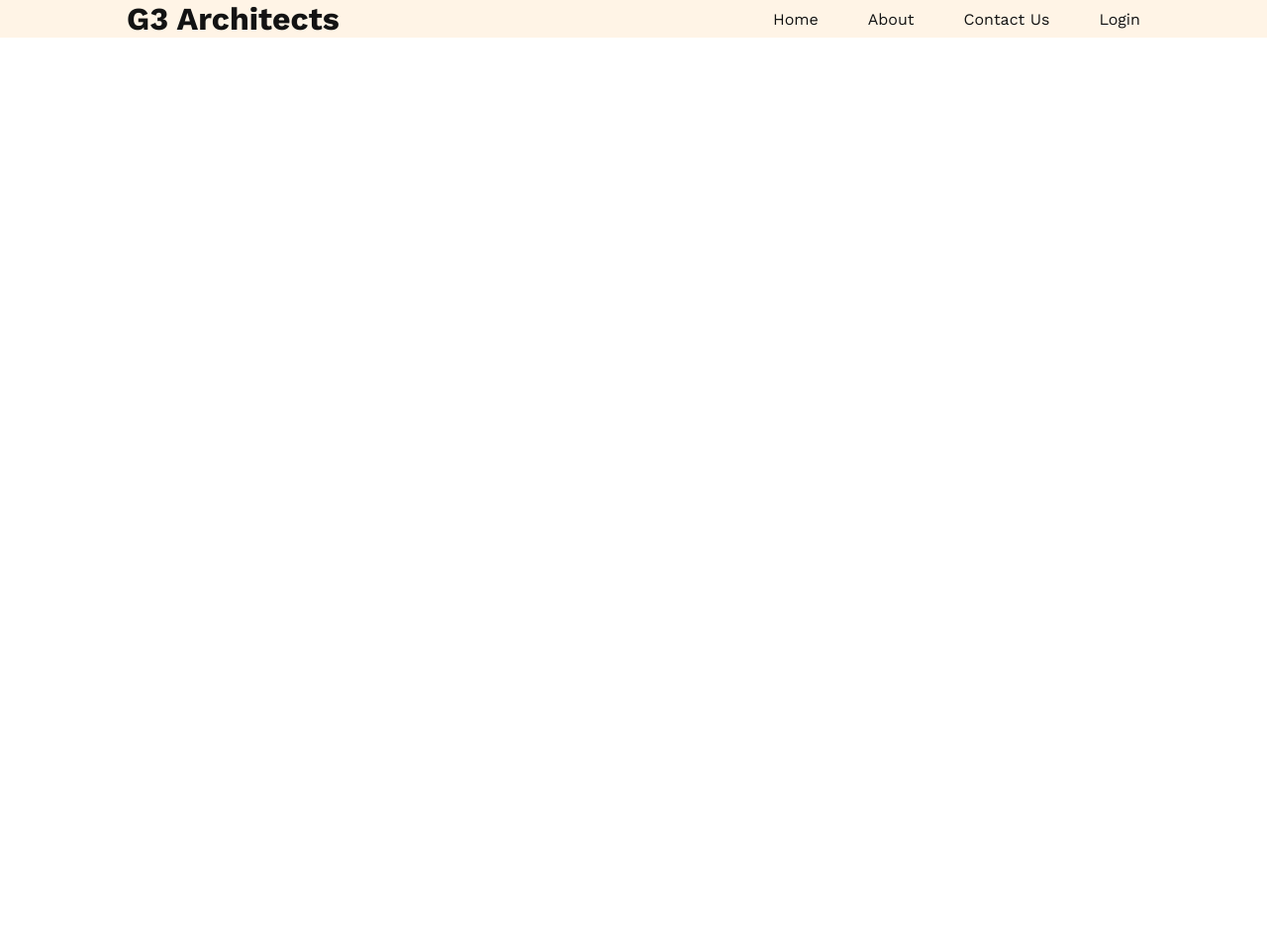
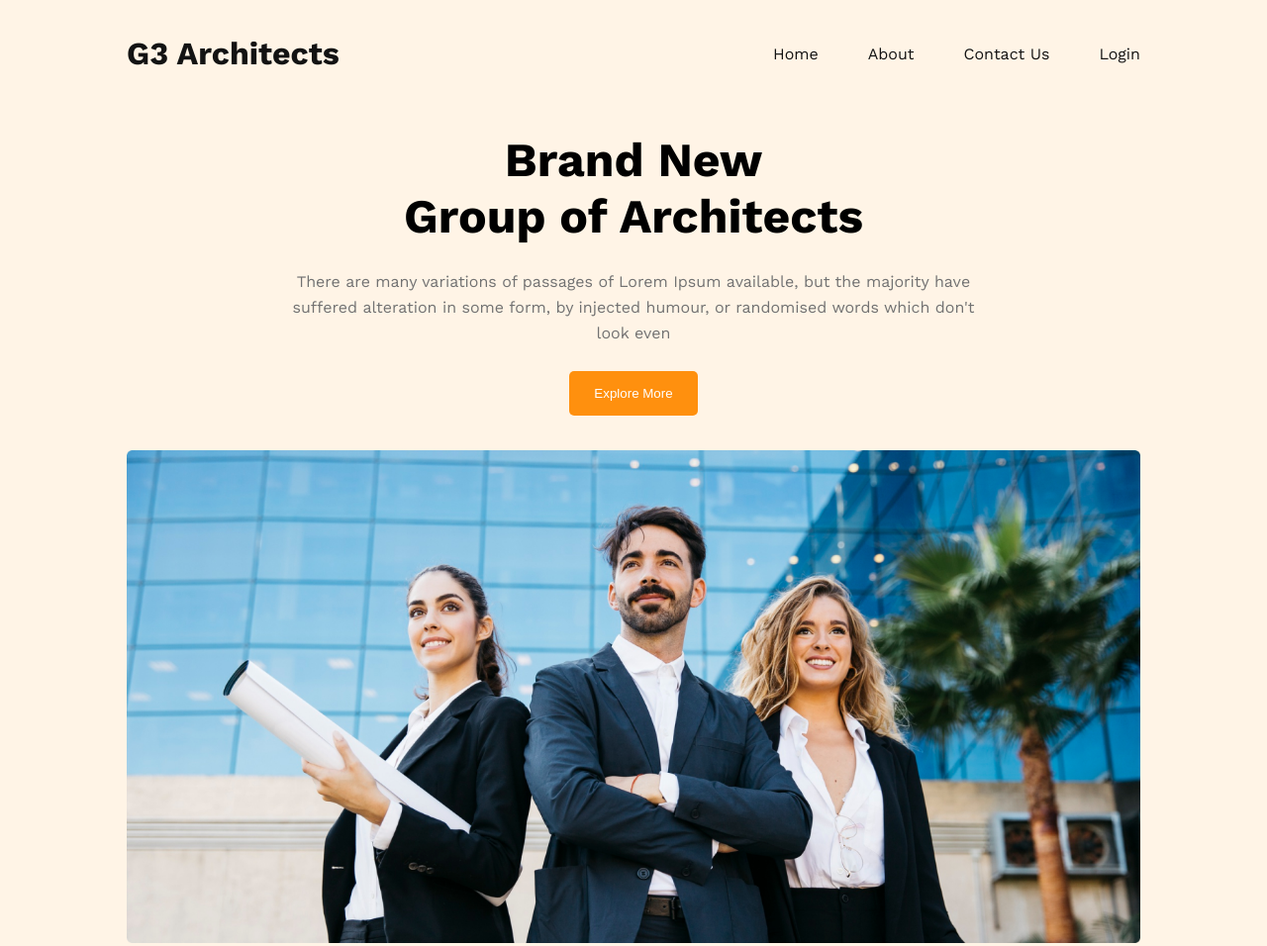
Before and after one commit to Saifur717867/g3-architect-project, a plain HTML site: page index.html in a window 1280 px wide. Shown: the whole page at 99% size. Before the commit the page ends 800 px from the top, so only its background shows below. Drawn offline with nearby package versions, Linux system fonts and the light colour scheme.

Commit message:
header section completed

```diff
--- a/index.html
+++ b/index.html
@@ -23,6 +23,12 @@
                     <li><a href="">Login</a></li>
                 </ul>
             </nav>
+            <div class="banner-content">
+                <h1 class="banner-title">Brand New <br> Group of Architects</h1>
+                <p class="content-para">There are many variations of passages of Lorem Ipsum available, but the majority have suffered alteration in some form, by injected humour, or randomised words which don't look even</p>
+                <button class="btn-primary">Explore More</button>
+            </div>
+            <img class="img-width" src="./images/banner.png" alt="">
         </div>
 
     </header>
--- a/style.css
+++ b/style.css
@@ -15,7 +15,26 @@ body{
     font-weight: 700;
     font-size: 2rem;
 }
+.content-para{
+    font-size: 1rem;
+    color: #727272;
+    font-weight: 400;
+    line-height: 26px;
+    padding: 25px 0;
+}
+.img-width{
+    width: 100%;
+}
+.btn-primary{
+    color: white;
+    background-color: #FF900E;
+    padding: 15px 25px;
+    border: none;
+    border-radius: 5px;
+}
+/* header section starts  */
 #header{
+    padding: 35px 0;
     background-color: rgba(255, 144, 14, 0.10);
 }
 .nav-bar{
@@ -35,3 +54,14 @@ body{
     text-decoration: none;
 
 }
+.banner-title{
+    text-align: center;
+    font-size: 3rem;
+    font-weight: 700;
+}
+.banner-content{
+    text-align: center;
+    width: 70%;
+    margin: 0 auto;
+    padding: 60px 0 35px;
+}
```
